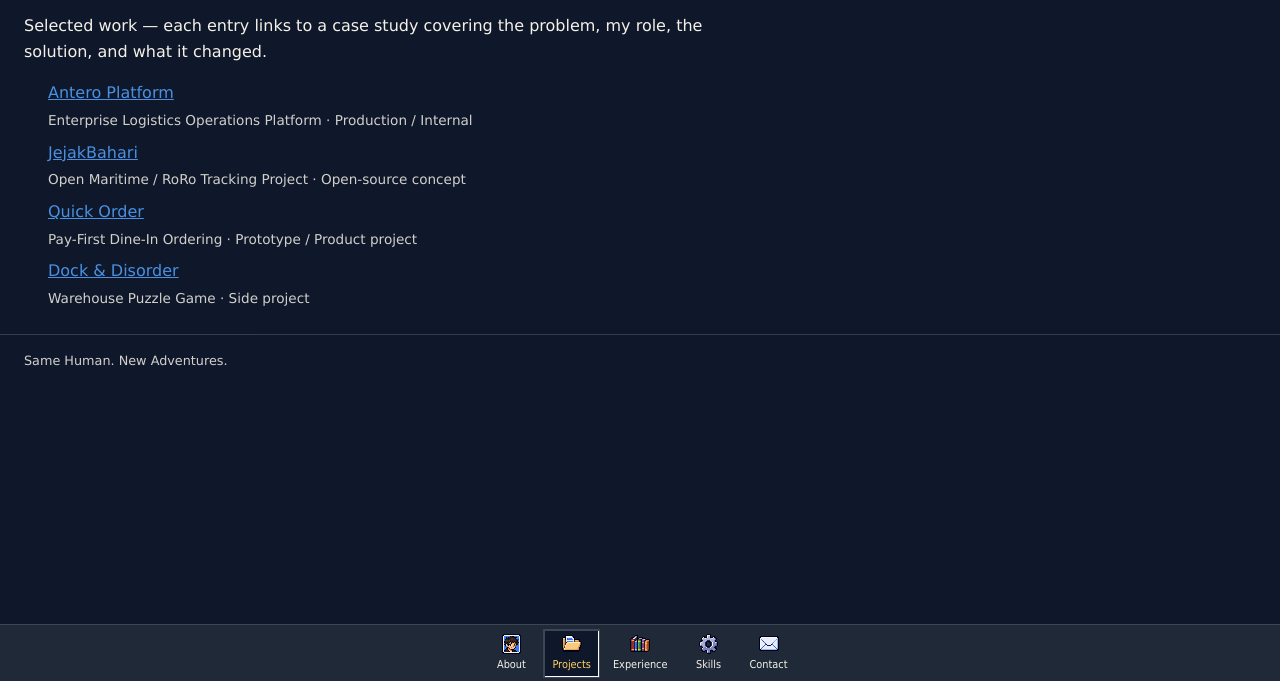
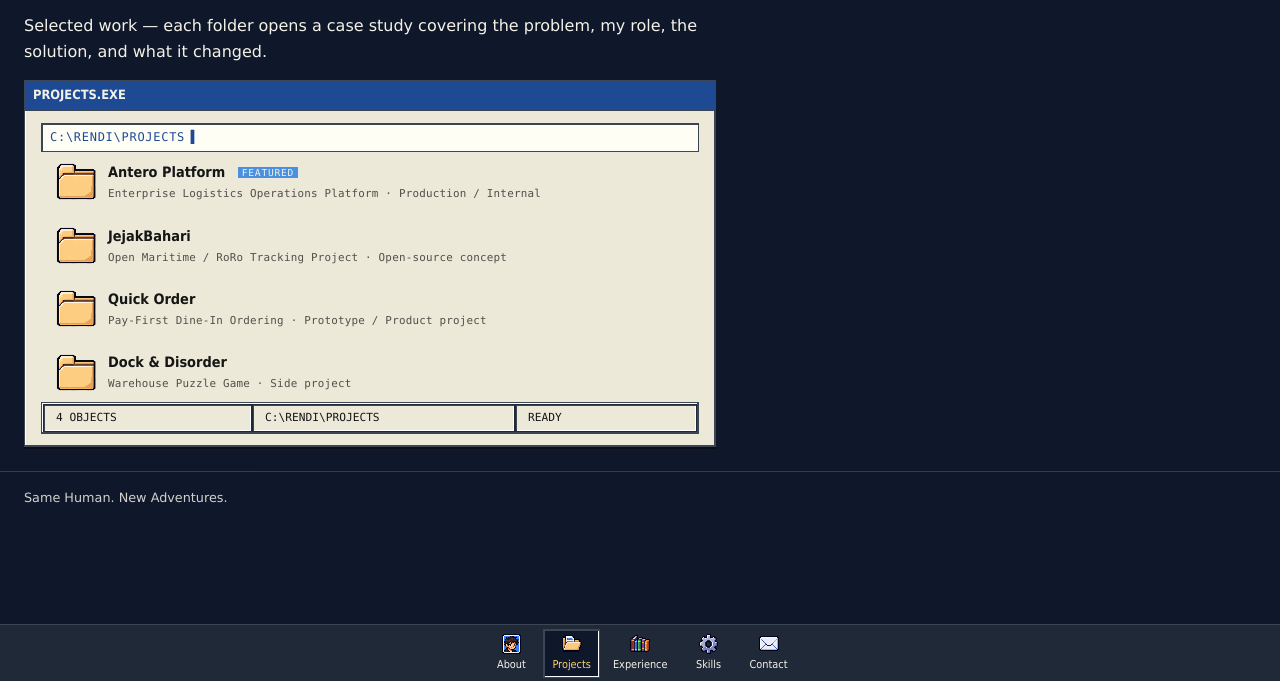
Before and after one commit to rendr17/bedroom, an Astro site in the folder app/: page /projects in a window 1280 px wide. Shown: the part 118-800 px from the top of the page. Built offline with nearby package versions, Linux system fonts and the light colour scheme; Astro itself is replaced by a stand-in of ours.

Commit message:
feat(phase-09): projects explorer — file-explorer index
- RetroWindow 'PROJECTS.EXE' chrome: path bar with blinking cursor,
  folder-icon rows, Win9x status bar (N OBJECTS / path / READY)
- Rows are ordinary <a href> links — whole metaphor is skin over
  real navigation; folder.png prop + per-project accent color on
  hover/focus border + FEATURED tag
- Empty state renders '0 objects' when collection is empty

```diff
--- a/app/src/pages/projects.astro
+++ b/app/src/pages/projects.astro
@@ -1,5 +1,7 @@
 ---
 import ContentLayout from "@/layouts/ContentLayout.astro";
+import RetroWindow from "@/components/ui/RetroWindow.astro";
+import RetroStatusBar from "@/components/ui/RetroStatusBar.astro";
 import { getSortedProjects } from "@/utils/content";
 
 const projects = await getSortedProjects();
@@ -10,19 +12,224 @@ const projects = await getSortedProjects();
   description="Selected projects by Rendi — case studies covering problem, role, solution, technology, and impact."
 >
   <p>
-    Selected work — each entry links to a case study covering the problem, my
+    Selected work — each folder opens a case study covering the problem, my
     role, the solution, and what it changed.
   </p>
-  <ul class="project-list">
+
+  <RetroWindow title="PROJECTS.EXE" controls={false}>
+    <p class="explorer-path" aria-hidden="true">
+      C:\RENDI\PROJECTS<span class="explorer-cursor">&#9616;</span>
+    </p>
+
     {
-      projects.map((project) => (
-        <li>
-          <a href={`/projects/${project.id}`}>{project.data.title}</a>
-          <span class="project-meta">
-            {project.data.subtitle} · {project.data.status}
-          </span>
-        </li>
-      ))
+      projects.length === 0 ? (
+        <p class="project-meta">0 objects — folder is empty.</p>
+      ) : (
+        <ul class="explorer-list">
+          {projects.map((project) => (
+            <li>
+              <a
+                href={`/projects/${project.id}`}
+                class="explorer-row"
+                data-accent={project.data.accent ?? "blue"}
+              >
+                <img
+                  src="/assets/props/folder.png"
+                  alt=""
+                  width={227}
+                  height={210}
+                  class="explorer-icon"
+                  aria-hidden="true"
+                />
+                <span class="explorer-text">
+                  <span class="explorer-name">
+                    {project.data.title}
+                    {project.data.featured && (
+                      <span class="explorer-tag">Featured</span>
+                    )}
+                  </span>
+                  <span class="explorer-meta">
+                    {project.data.subtitle} · {project.data.status}
+                  </span>
+                </span>
+                <span class="explorer-arrow" aria-hidden="true">
+                  &gt;
+                </span>
+              </a>
+            </li>
+          ))}
+        </ul>
+      )
     }
-  </ul>
+
+    <div class="explorer-status">
+      <RetroStatusBar
+        items={[
+          `${projects.length} OBJECT${projects.length === 1 ? "" : "S"}`,
+          "C:\\RENDI\\PROJECTS",
+          "READY",
+        ]}
+      />
+    </div>
+  </RetroWindow>
 </ContentLayout>
+
+<style>
+  .explorer-path {
+    padding: var(--space-1) var(--space-2);
+    font-family: var(--mono-font);
+    font-size: 0.75rem;
+    letter-spacing: 0.06em;
+    color: var(--primary);
+    background: #fffef5;
+    border: 1px solid var(--border-dark);
+    box-shadow: var(--shadow-sunken);
+  }
+
+  .explorer-cursor {
+    margin-left: 2px;
+    animation: cursor-blink 1.1s steps(1) infinite;
+  }
+
+  @keyframes cursor-blink {
+    0%,
+    55% {
+      opacity: 1;
+    }
+    56%,
+    100% {
+      opacity: 0;
+    }
+  }
+
+  .explorer-list {
+    margin: 0;
+    padding: 0;
+    list-style: none;
+  }
+
+  .explorer-list li + li {
+    margin-top: var(--space-1);
+  }
+
+  .explorer-row {
+    display: flex;
+    align-items: center;
+    gap: var(--space-3);
+    padding: var(--space-2) var(--space-3);
+    color: var(--text-dark);
+    text-decoration: none;
+    border: 1px solid transparent;
+    border-left: 3px solid transparent;
+    transition:
+      background-color var(--duration-fast) var(--ease-out),
+      border-color var(--duration-fast) var(--ease-out);
+  }
+
+  .explorer-row[data-accent="blue"] {
+    --row-accent: #4a90e2;
+  }
+
+  .explorer-row[data-accent="cyan"] {
+    --row-accent: #22b8cf;
+  }
+
+  .explorer-row[data-accent="orange"] {
+    --row-accent: #e58a3a;
+  }
+
+  .explorer-row[data-accent="purple"] {
+    --row-accent: #8a5aa0;
+  }
+
+  .explorer-row:hover,
+  .explorer-row:focus-visible {
+    background: rgb(30 74 148 / 0.12);
+    border-color: var(--primary);
+    border-left-color: var(--row-accent, var(--primary));
+    outline: none;
+  }
+
+  .explorer-row:focus-visible {
+    outline: var(--focus);
+    outline-offset: -2px;
+  }
+
+  .explorer-row:active {
+    background: rgb(30 74 148 / 0.2);
+  }
+
+  .explorer-icon {
+    flex-shrink: 0;
+    width: 40px;
+    height: 37px;
+    object-fit: contain;
+    image-rendering: pixelated;
+  }
+
+  .explorer-text {
+    display: flex;
+    flex-direction: column;
+    gap: 1px;
+    min-width: 0;
+  }
+
+  .explorer-name {
+    font-family: var(--ui-font);
+    font-size: 0.9rem;
+    font-weight: bold;
+    color: var(--text-dark);
+  }
+
+  .explorer-tag {
+    margin-left: var(--space-2);
+    padding: 0 var(--space-1);
+    font-family: var(--mono-font);
+    font-size: 0.6rem;
+    font-weight: normal;
+    letter-spacing: 0.08em;
+    text-transform: uppercase;
+    color: var(--text);
+    background: var(--row-accent, var(--primary));
+    vertical-align: 1px;
+  }
+
+  .explorer-meta {
+    font-family: var(--mono-font);
+    font-size: 0.68rem;
+    letter-spacing: 0.02em;
+    color: rgb(21 21 21 / 0.72);
+    white-space: nowrap;
+    overflow: hidden;
+    text-overflow: ellipsis;
+  }
+
+  .explorer-arrow {
+    margin-left: auto;
+    font-family: var(--mono-font);
+    font-weight: bold;
+    color: var(--row-accent, var(--primary));
+    opacity: 0;
+    transform: translateX(-4px);
+    transition:
+      opacity var(--duration-fast) var(--ease-out),
+      transform var(--duration-fast) var(--ease-out);
+  }
+
+  .explorer-row:hover .explorer-arrow,
+  .explorer-row:focus-visible .explorer-arrow {
+    opacity: 1;
+    transform: none;
+  }
+
+  .explorer-status :global(.status-cell) {
+    color: var(--text-dark);
+    background: var(--window);
+  }
+
+  @media (max-width: 480px) {
+    .explorer-meta {
+      white-space: normal;
+    }
+  }
+</style>
```
